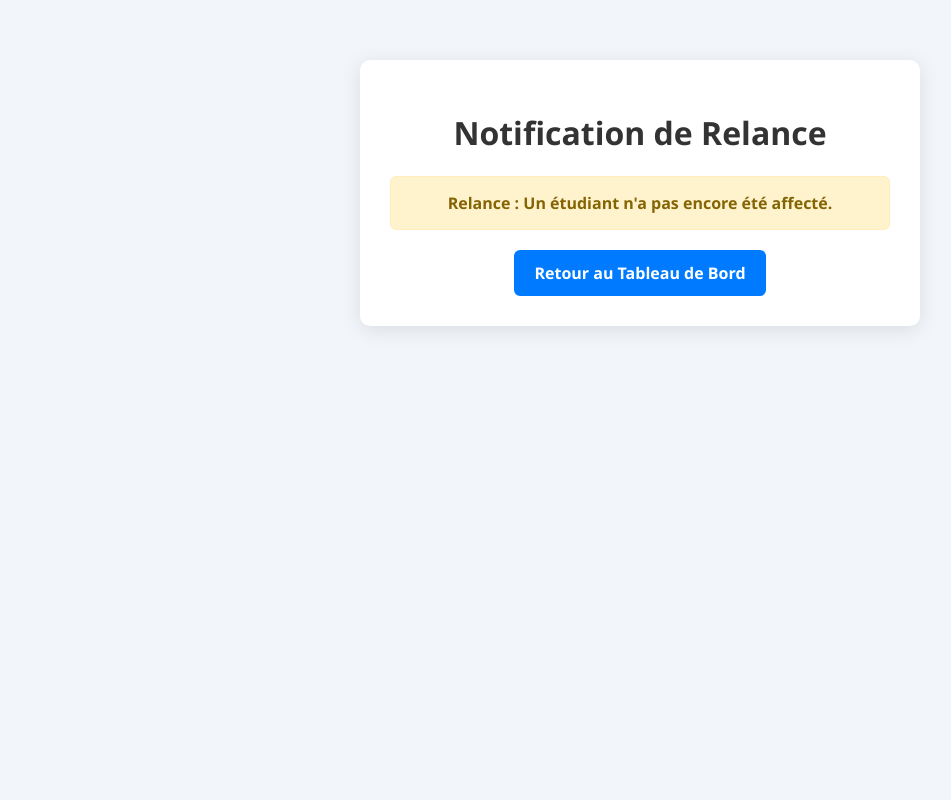
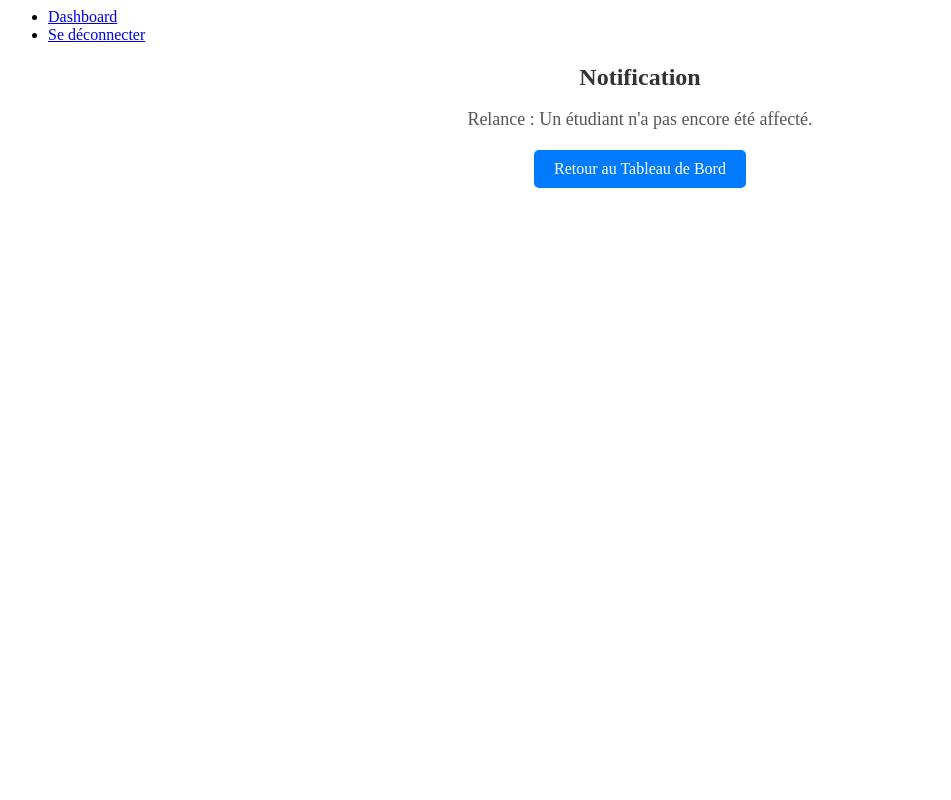
Before and after one commit to Tokosama/school-management, a PHP site: page /views/relance.php in a window 1280 px wide. Shown: the whole page, without its empty margins (0-951 px from the left). Run offline with PHP 8.4, Linux system fonts and the light colour scheme; the visitor is signed in with stand-in values (Sample User, id 1).

Commit message:
Modification by Orelson !

```diff
--- a/views/css/relance.css
+++ b/views/css/relance.css
@@ -1,50 +1,29 @@
-body {
-    font-family: 'Segoe UI', sans-serif;
-    background-color: #f2f5f9;
-    margin: 0;
-    padding: 0;
-}
-
 .container {
-    max-width: 500px;
-    margin: 60px auto;
-    padding: 30px;
-    background-color: white;
-    border-radius: 10px;
-    box-shadow: 0 4px 20px rgba(0, 0, 0, 0.1);
     text-align: center;
+    margin-top: 20px;
 }
 
 h1 {
+    font-size: 24px;
     color: #333;
 }
 
 p {
+    font-size: 18px;
     color: #555;
-    font-size: 1.2em;
     margin-bottom: 20px;
 }
 
-.notification {
-    background-color: #fff3cd;
-    color: #856404;
-    padding: 15px;
-    border-radius: 6px;
-    border: 1px solid #ffeeba;
-    font-weight: bold;
+.btn-back {
+    background-color: #007bff;
+    color: #fff;
+    padding: 10px 20px;
+    text-decoration: none;
+    border-radius: 5px;
+    font-size: 16px;
+    display: inline-block;
 }
 
-a {
-    display: inline-block;
-    margin-top: 20px;
-    padding: 12px 20px;
-    text-decoration: none;
-    background-color: #007BFF;
-    color: white;
-    border-radius: 6px;
-    font-weight: bold;
-}
-
-a:hover {
+.btn-back:hover {
     background-color: #0056b3;
 }
--- /dev/null
+++ b/views/header.php
@@ -0,0 +1,19 @@
+<?php
+$current_action = $_GET['action'] ?? 'login';
+?>
+
+<header>
+    <nav>
+        <ul>
+            <?php if (!isset($_SESSION['user_id']) && $current_action !== 'login' && $current_action !== 'signup'): ?>
+                <!-- Si l'utilisateur n'est pas connecté et n'est pas sur la page connexion ou inscription, afficher les liens -->
+                <li><a href="index.php?action=login" class="<?php echo ($current_action == 'login') ? 'active' : ''; ?>">Connexion</a></li>
+                <li><a href="index.php?action=signup" class="<?php echo ($current_action == 'signup') ? 'active' : ''; ?>">Inscription</a></li>
+            <?php elseif (isset($_SESSION['user_id'])): ?>
+                <!-- Si l'utilisateur est connecté, afficher Dashboard et déconnexion -->
+                <li><a href="index.php?action=dashboard" class="<?php echo ($current_action == 'dashboard') ? 'active' : ''; ?>">Dashboard</a></li>
+                <li><a href="index.php?action=logout" class="<?php echo ($current_action == 'logout') ? 'active' : ''; ?>">Se déconnecter</a></li>
+            <?php endif; ?>
+        </ul>
+    </nav>
+</header>
--- a/views/relance.php
+++ b/views/relance.php
@@ -1,6 +1,8 @@
 <?php
 session_start();
+include 'header.php'; // Inclure le header commun
 
+// Vérifier si l'utilisateur est connecté
 if (!isset($_SESSION['user_id'])) {
     header('Location: login.php');
     exit();
@@ -14,19 +16,16 @@
 <head>
     <meta charset="UTF-8">
     <meta name="viewport" content="width=device-width, initial-scale=1.0">
-    <link rel="stylesheet" href="css/relance.css">
     <title>Notification de Relance</title>
-
+    <link rel="stylesheet" href="views/css/relance.css"> <!-- Veille à ce que le chemin soit correct -->
 </head>
 <body>
     <div class="container">
-        <h1>Notification de Relance</h1>
+        <h1>Notification</h1>
+        <p><?php echo $notification_message; ?></p>
 
-        <div class="notification">
-            <?php echo $notification_message; ?>
-        </div>
-
-        <a href="dashboard.php">Retour au Tableau de Bord</a>
+        <!-- Retour au Dashboard -->
+        <a href="index.php?action=dashboard" class="btn-back">Retour au Tableau de Bord</a>
     </div>
 </body>
 </html>
```
Also changed, not shown: views/affectation.php (+7 -6 lines), views/css/signup.css (+18 -20 lines), views/dashboard.php (+8 -6 lines), views/login.php (+16 -30 lines), views/signup.php (+36 -12 lines), views/soumission.php (+24 -11 lines), views/css/login.css (line endings or trailing spaces).
